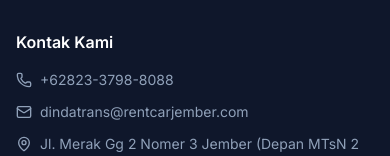
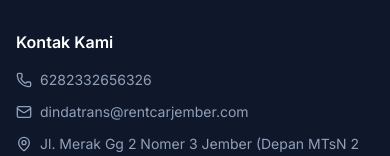
Before and after one commit to Rajihkharissuha12/dindatrans-fe, a Next.js app: page / in a window 390 px wide. Shown: the part 9540-9696 px from the top of the page. Built offline with nearby package versions, Linux system fonts and the light colour scheme; no server answers.

Commit message:
Update Number Phone

```diff
--- a/src/components/site-footer.tsx
+++ b/src/components/site-footer.tsx
@@ -8,7 +8,7 @@ import {
   Facebook,
 } from "lucide-react";
 import { Separator } from "@/components/ui/separator";
-import { whatsappLink } from "@/lib/data";
+import { whatsappLink, whatsappNumber } from "@/lib/data";
 
 export default function SiteFooter() {
   return (
@@ -44,7 +44,7 @@ export default function SiteFooter() {
                 className="flex items-start gap-2 text-sm text-slate-400 hover:text-blue-400 transition-colors"
               >
                 <Phone className="w-4 h-4 mt-0.5 flex-shrink-0" />
-                <span>+62823-3798-8088</span>
+                <span>{whatsappNumber}</span>
               </a>
 
               <a
```
